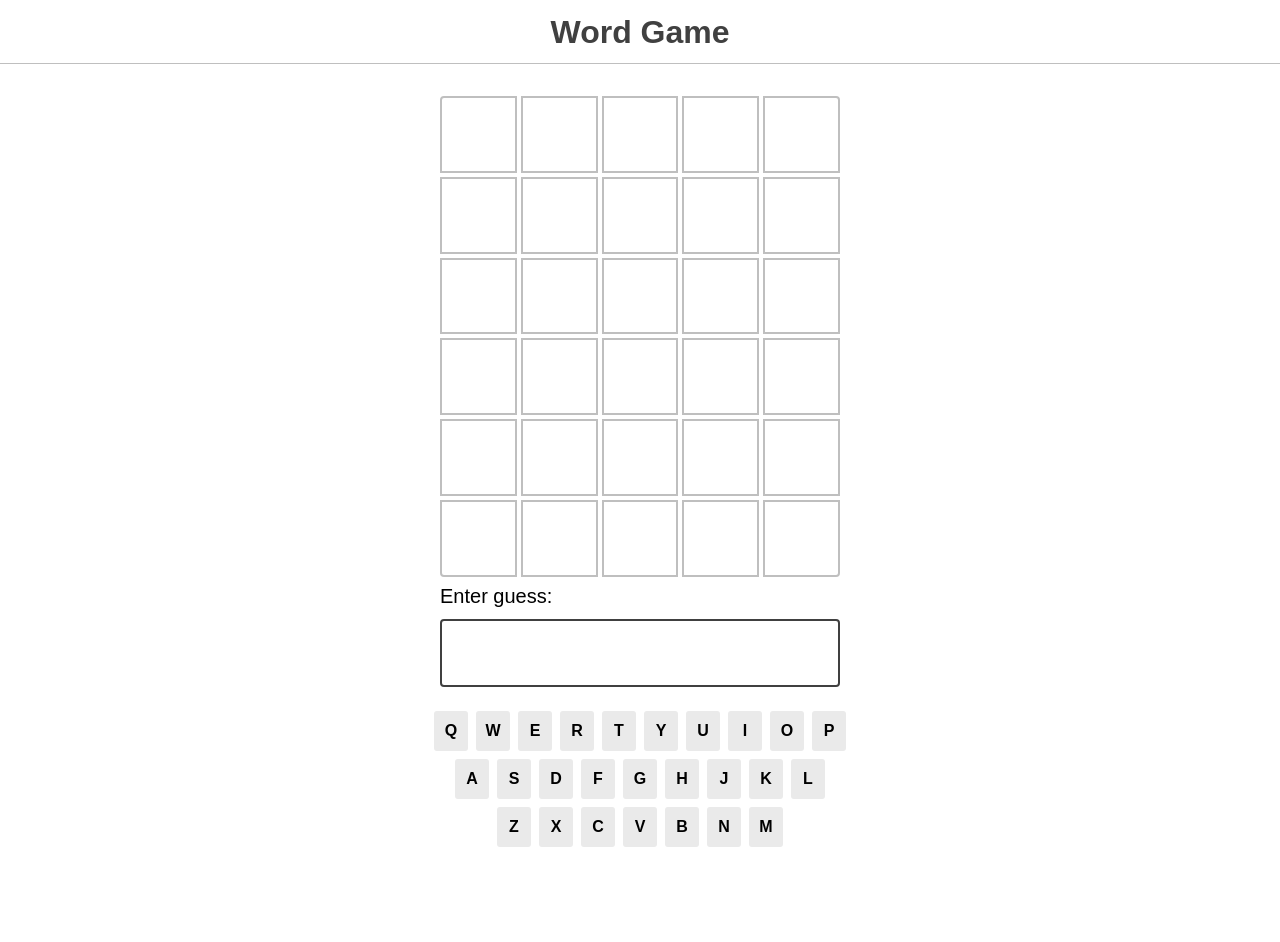
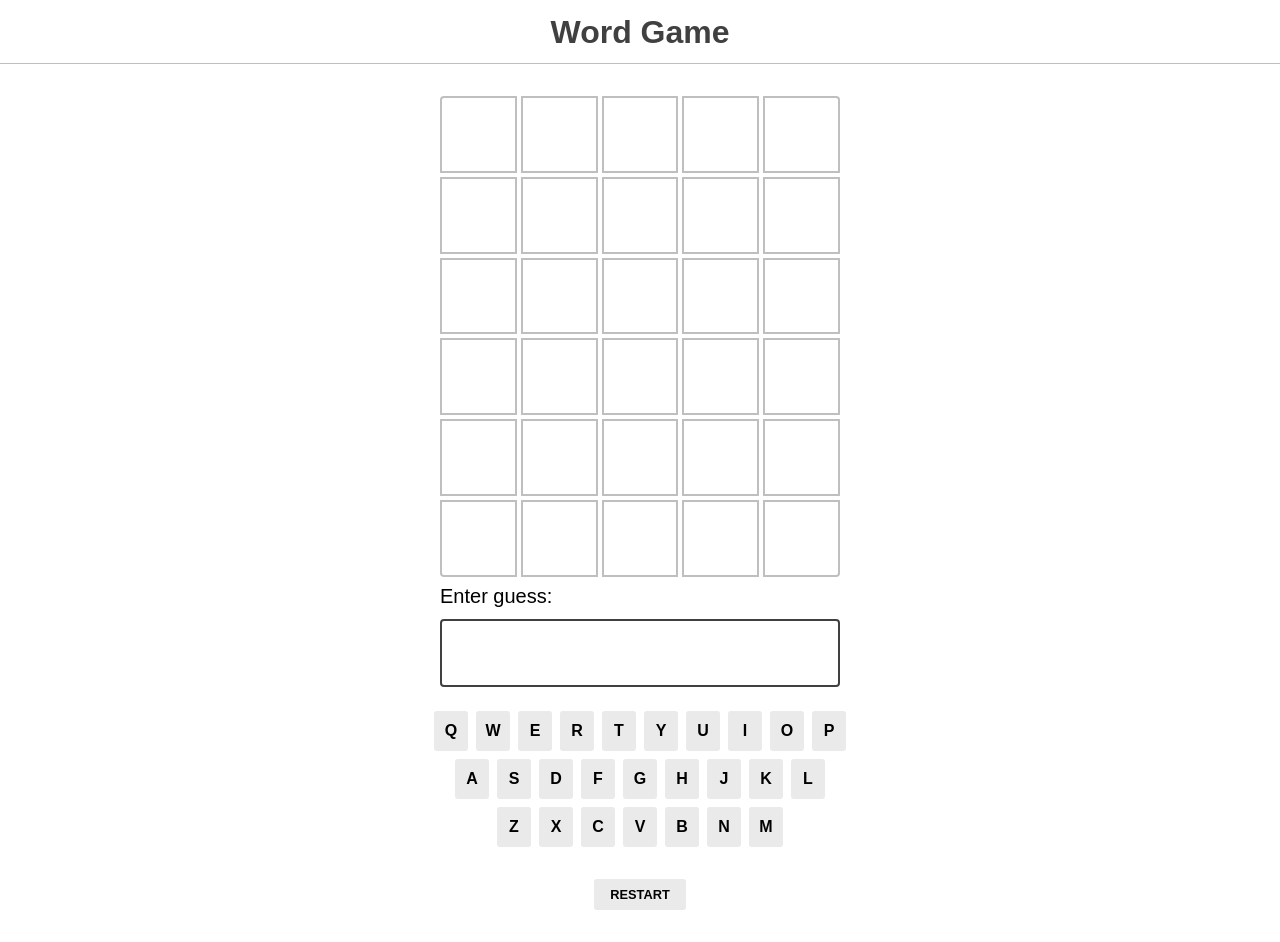
Before and after one commit to JoshHeng/JoyForJs, a React (Vite) app in the folder js-01-wordgame/: page / in a window 1280 px wide. Before the commit the page ends 847 px from the top, so only its background shows below. Built offline with nearby package versions, Linux system fonts and the light colour scheme.

Commit message:
Word game: bonus (restart)

```diff
--- a/js-01-wordgame/src/components/Game/Game.js
+++ b/js-01-wordgame/src/components/Game/Game.js
@@ -7,12 +7,10 @@ import GuessResults from "../GuessResults";
 import {checkGuess} from "../../game-helpers";
 import Banner from "../Banner";
 
-// Pick a random word on every pageload.
-const answer = sample(WORDS);
-// To make debugging easier, we'll log the solution in the console.
-console.info({ answer });
+function Game() {
+    const [answer, setAnswer] = React.useState(() => sample(WORDS));
+    React.useEffect(() => console.info({ answer }), [answer]);
 
-function Game() {
     const [guesses, setGuesses] = React.useState([]);
 
     // 'play', 'win', 'lose'
@@ -44,6 +42,12 @@ function Game() {
         return keyStatusDict;
     }, [guesses]);
 
+    const restartGame = () => {
+        setAnswer(sample(WORDS));
+        setGuesses([]);
+        setGameState('play');
+    }
+
   return (
       <div>
           {gameState === 'win' ? (
@@ -60,6 +64,10 @@ function Game() {
           )}
         <GuessResults guesses={guesses} />
         <GuessInput onGuess={onGuess} disabled={gameState !== 'play'} keyStatuses={keyStatuses} />
+
+        <div className="restart-div">
+            <button type="button" onClick={restartGame} className="restart">Restart</button>
+        </div>
       </div>
   )
 }
--- a/js-01-wordgame/src/styles.css
+++ b/js-01-wordgame/src/styles.css
@@ -144,7 +144,6 @@ h1 {
     display: flex;
     flex-direction: column;
     gap: 8px;
-    height: 6.75rem;
 }
 
 .guess-input-wrapper label {
@@ -257,6 +256,7 @@ h1 {
     padding: 8px;
     width: 34px;
     border-radius: 3px;
+    cursor: pointer;
 }
 
 .key.correct {
@@ -274,3 +274,21 @@ h1 {
     border-color: var(--color-warning);
     color: white;
 }
+
+.restart-div {
+    text-align: center;
+}
+
+.restart {
+    text-transform: uppercase;
+    padding: 6px 16px;
+    cursor: pointer;
+
+    font-size: 0.8rem;
+    font-weight: bold;
+
+    background-color: #eaeaea;
+    border-radius: 3px;
+
+    margin-top: 32px;
+}
```
